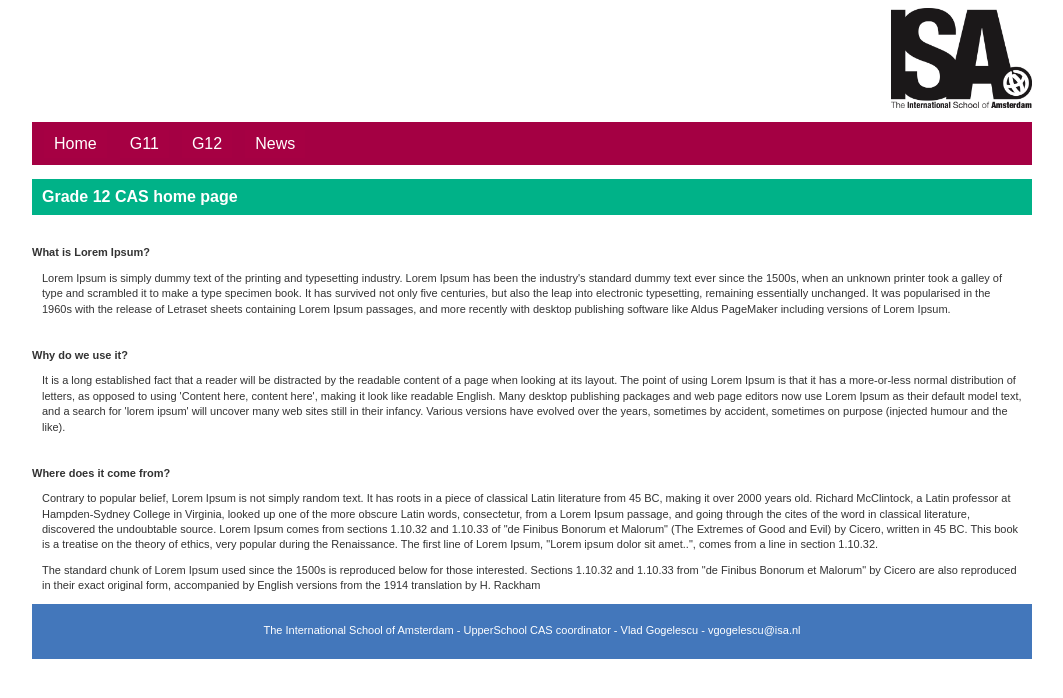
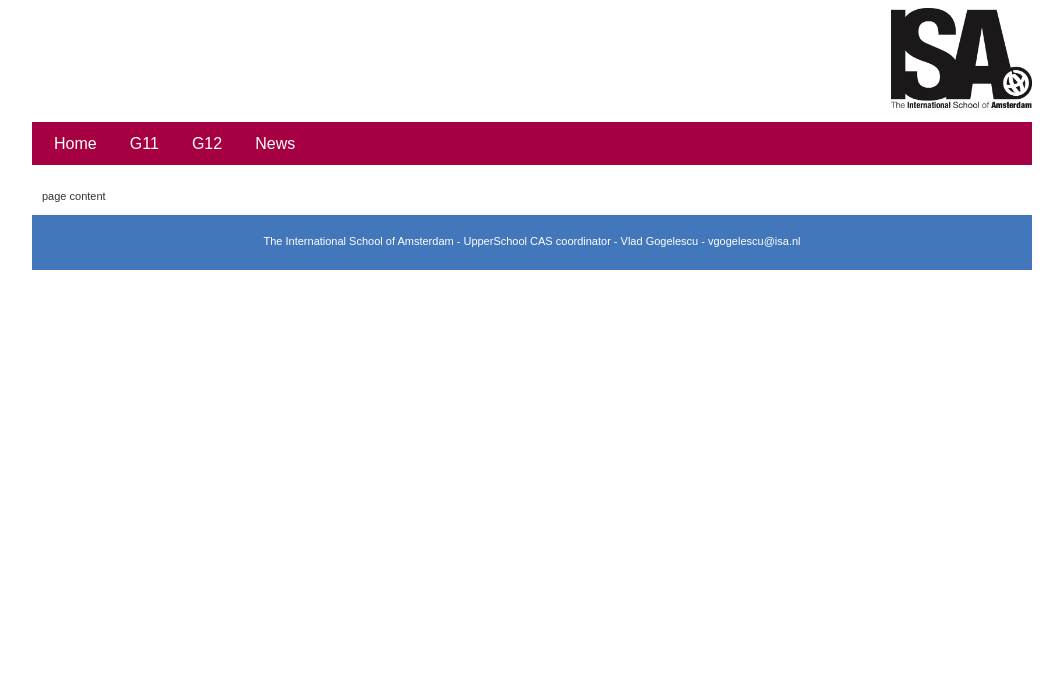
Before and after one commit to CAS-ISA/CAS-ISA.github.io, a Jekyll site: the page built from G12/index.html, in a window 1280 px wide. Shown: the top 698 px of the page, without its empty margins (108-1171 px from the left). Built offline with Jekyll 4.4.1, drawn with Linux system fonts in a browser that asks for light colours.

Commit message:
Update index.html

```diff
--- a/G12/index.html
+++ b/G12/index.html
@@ -2,29 +2,4 @@
 layout: isa
 title: G12
 ---
-<div class="blurb">
-
-  <h1>Grade 12 CAS home page</h1>
-
-  <br/><br/>
-  <strong>What is Lorem Ipsum?</strong><br/>
-  <p>
-    Lorem Ipsum is simply dummy text of the printing and typesetting industry. Lorem Ipsum has been the industry's standard dummy text ever since the 1500s, when an unknown printer took a galley of type and scrambled it to make a type specimen book. It has survived not only five centuries, but also the leap into electronic typesetting, remaining essentially unchanged. It was popularised in the 1960s with the release of Letraset sheets containing Lorem Ipsum passages, and more recently with desktop publishing software like Aldus PageMaker including versions of Lorem Ipsum.
-  </p>
-
-  <br/><br/>
-  <strong>Why do we use it?</strong>
-  <p>
-    It is a long established fact that a reader will be distracted by the readable content of a page when looking at its layout. The point of using Lorem Ipsum is that it has a more-or-less normal distribution of letters, as opposed to using 'Content here, content here', making it look like readable English. Many desktop publishing packages and web page editors now use Lorem Ipsum as their default model text, and a search for 'lorem ipsum' will uncover many web sites still in their infancy. Various versions have evolved over the years, sometimes by accident, sometimes on purpose (injected humour and the like).
-  </p>
-
-  <br/><br/>
-  <strong>Where does it come from?</strong>
-  <p>
-    Contrary to popular belief, Lorem Ipsum is not simply random text. It has roots in a piece of classical Latin literature from 45 BC, making it over 2000 years old. Richard McClintock, a Latin professor at Hampden-Sydney College in Virginia, looked up one of the more obscure Latin words, consectetur, from a Lorem Ipsum passage, and going through the cites of the word in classical literature, discovered the undoubtable source. Lorem Ipsum comes from sections 1.10.32 and 1.10.33 of "de Finibus Bonorum et Malorum" (The Extremes of Good and Evil) by Cicero, written in 45 BC. This book is a treatise on the theory of ethics, very popular during the Renaissance. The first line of Lorem Ipsum, "Lorem ipsum dolor sit amet..", comes from a line in section 1.10.32.
-  </p>
-  <p>
-    The standard chunk of Lorem Ipsum used since the 1500s is reproduced below for those interested. Sections 1.10.32 and 1.10.33 from "de Finibus Bonorum et Malorum" by Cicero are also reproduced in their exact original form, accompanied by English versions from the 1914 translation by H. Rackham
-  </p>
-
-</div>
+<p>page content</p>
```
